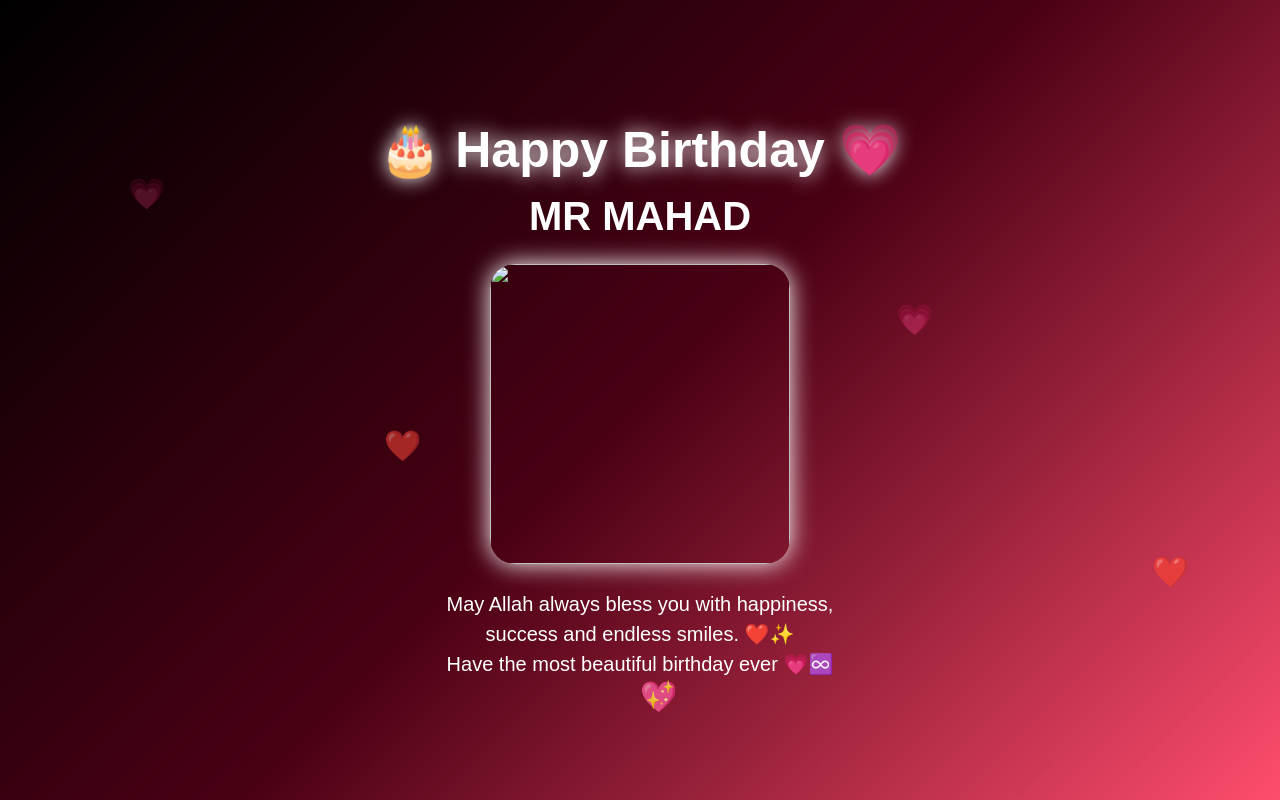
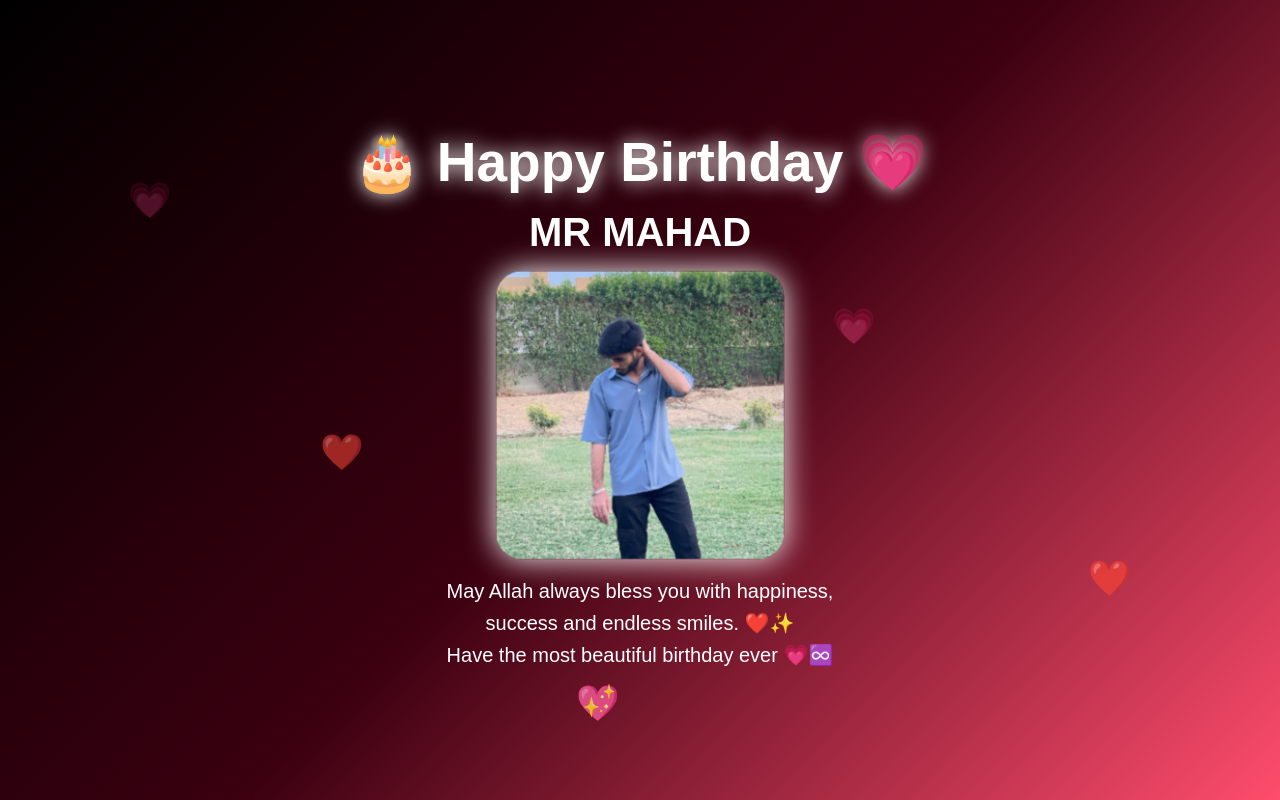
Before and after one commit to anshararehan881-cmd/mr-mahad-birthday, a plain HTML site: page index.html in a window 1280 px wide. Drawn offline with Linux system fonts and the light colour scheme.

Commit message:
Update index.html

```diff
--- a/index.html
+++ b/index.html
@@ -16,7 +16,7 @@ font-family:Arial,sans-serif;
 
 body{
     height:100vh;
-background:linear-gradient(135deg,#000,#4a0014,#ff4d6d);
+    background:linear-gradient(135deg,#000,#3b0010,#ff4d6d);
     color:white;
     display:flex;
     justify-content:center;
@@ -26,13 +26,13 @@ overflow:hidden;
 
 .container{
     text-align:center;
+    z-index:2;
     animation:show 2s ease;
-z-index:2;
 }
 
 h1{
-font-size:50px;
-text-shadow:0 0 20px white;
+    font-size:55px;
+    text-shadow:0 0 20px #fff;
 }
 
 h2{
@@ -40,43 +40,35 @@ font-size:40px;
     margin:15px;
 }
 
-p{
-font-size:20px;
-line-height:1.5;
+.photo{
+    width:280px;
+    height:280px;
+    border-radius:25px;
+    overflow:hidden;
+    margin:20px auto;
+    box-shadow:0 0 30px white;
+    animation:zoom 3s infinite alternate;
 }
 
-.slider{
-margin:25px auto;
-width:300px;
-height:300px;
-border-radius:25px;
-overflow:hidden;
-box-shadow:0 0 25px white;
-}
-
-.slider img{
+.photo img{
     width:100%;
     height:100%;
     object-fit:cover;
-animation:slide 10s infinite;
 }
 
-@keyframes slide{
-0%{content:url("pic1.jpg");}
-25%{content:url("pic2.jpg");}
-50%{content:url("pic3.jpg");}
-75%{content:url("pic4.jpg");}
-100%{content:url("pic5.jpg");}
+p{
+    font-size:20px;
+    line-height:1.6;
 }
 
 .heart{
     position:absolute;
-bottom:-40px;
-font-size:30px;
-animation:up 7s linear infinite;
+    bottom:-50px;
+    font-size:35px;
+    animation:float 7s linear infinite;
 }
 
-@keyframes up{
+@keyframes float{
     from{
         transform:translateY(0);
         opacity:1;
@@ -98,6 +90,15 @@ transform:scale(1);
     }
 }
 
+@keyframes zoom{
+    from{
+        transform:scale(1);
+    }
+    to{
+        transform:scale(1.05);
+    }
+}
+
 </style>
 </head>
 
@@ -109,8 +110,8 @@ transform:scale(1);
 
 <h2>MR MAHAD</h2>
 
-<div class="slider">
-<img src="pic1.jpg">
+<div class="photo">
+<img src="image.png">
 </div>
 
 <p>
@@ -124,11 +125,13 @@ Have the most beautiful birthday ever 💗♾️
 
 </div>
 
+
 <div class="heart" style="left:10%">💗</div>
-<div class="heart" style="left:30%;animation-delay:2s">❤️</div>
-<div class="heart" style="left:50%;animation-delay:4s">💖</div>
-<div class="heart" style="left:70%;animation-delay:1s">💗</div>
-<div class="heart" style="left:90%;animation-delay:3s">❤️</div>
+<div class="heart" style="left:25%;animation-delay:2s">❤️</div>
+<div class="heart" style="left:45%;animation-delay:4s">💖</div>
+<div class="heart" style="left:65%;animation-delay:1s">💗</div>
+<div class="heart" style="left:85%;animation-delay:3s">❤️</div>
+
 
 </body>
 </html>
```
Lines whose indentation alone changed are shown as unchanged.
